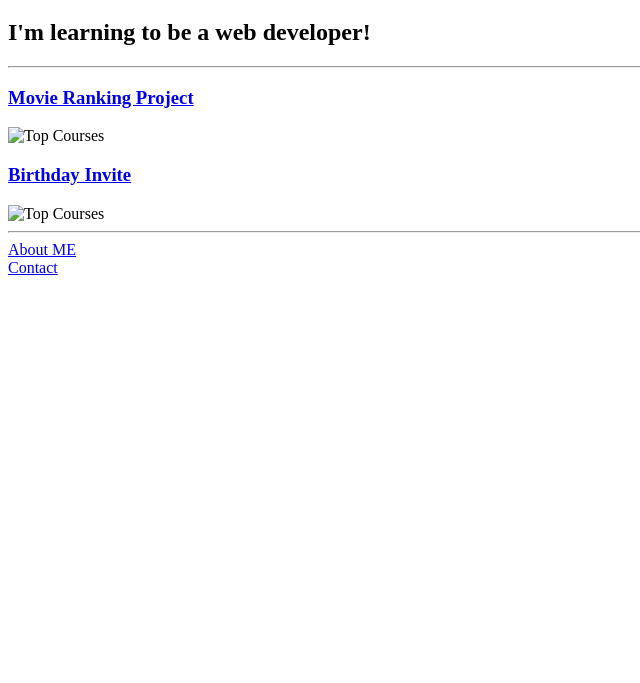
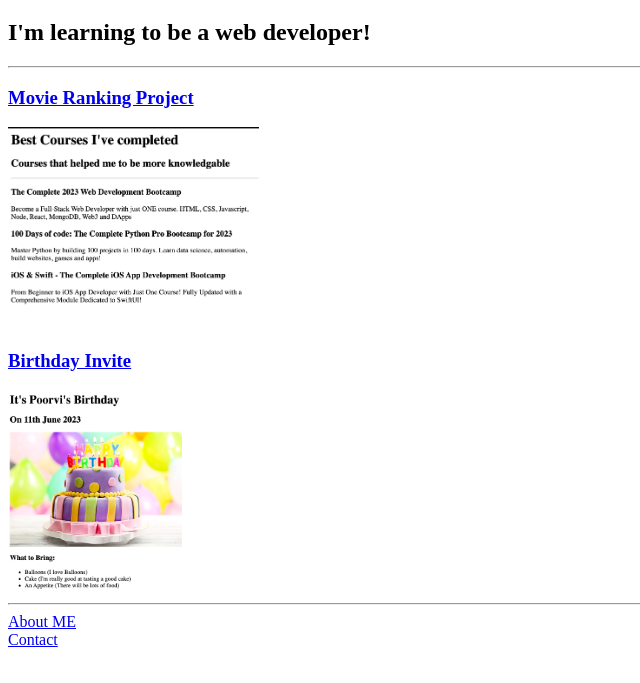
Before and after one commit to monkwhocodes/html-portfolio, a plain HTML site: page index.html in a window 1280 px wide. Shown: the part 61-744 px from the top of the page, without its empty margins (0-640 px from the left). Drawn offline with Linux system fonts and the light colour scheme.

Commit message:
Update index.html

```diff
--- a/index.html
+++ b/index.html
@@ -3,7 +3,7 @@
 <html lang="en">
     <head>
         <meta charset="UTF-8" />
-        <title>MMayur's Portfolio</title>
+        <title>Mayur's Portfolio</title>
     </head>
 
     <body>
@@ -12,9 +12,9 @@
         <h2>I'm learning to be a web developer!</h2>
         <hr>
         <h3><a href="./public/movie-ranking.html">Movie Ranking Project</a></h3>
-        <img src="../4.3 HTML Porfolio Project/assets/images/topcourses.png" height="200" alt="Top Courses" /></h3>
+        <img src="./assets/images/topcourses.png" height="200" alt="Top Courses" /></h3>
         <h3><a href="./public/birthday-invite.html">Birthday Invite</a></h3>
-        <img src="../4.3 HTML Porfolio Project/assets/images/BirthdayInvite.png" height="200" alt="Top Courses" /></h3>
+        <img src="./assets/images/BirthdayInvite.png" height="200" alt="Top Courses" /></h3>
 
         <hr>
 
```
